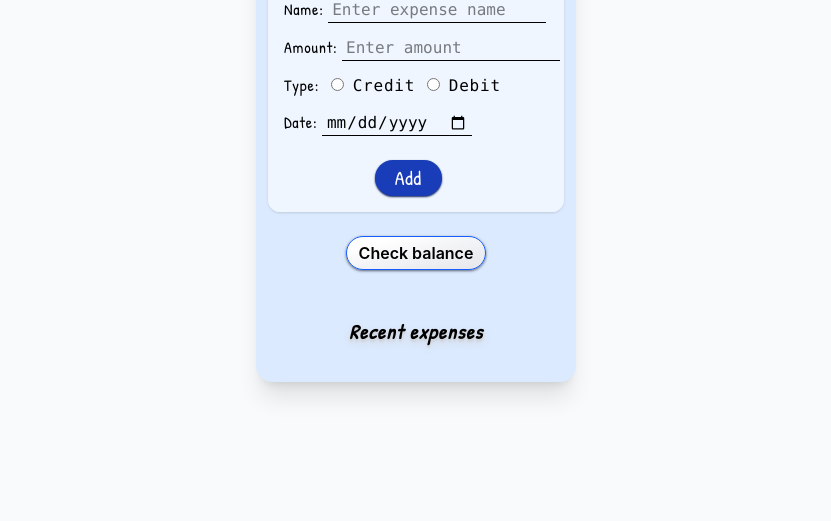
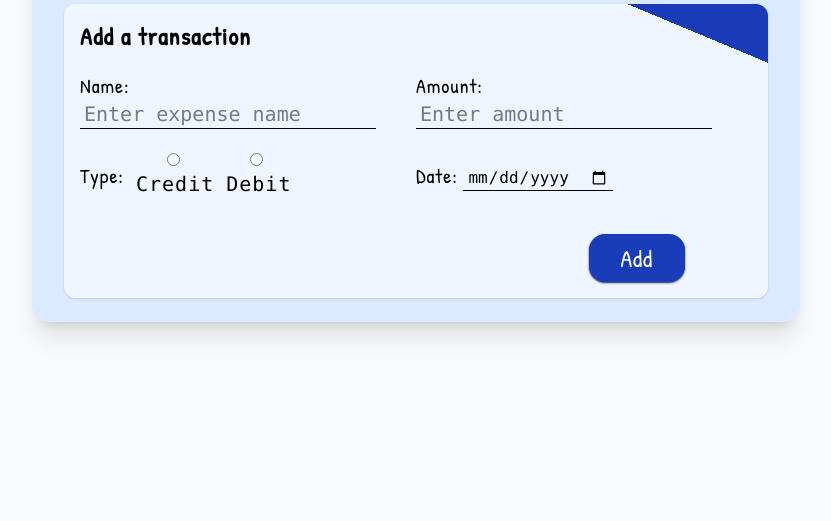
Before and after one commit to yinyin27/MERN-mastery, a website built with Vite: page 01-javascript/expense-tracker/index.html in a window 1280 px wide. Shown: the part 279-800 px from the top of the page, without its empty margins (224-1055 px from the left). Built offline with nearby package versions, Linux system fonts and the light colour scheme; a web font is replaced by a local one.

Commit message:
feat: add validation, improve UX and extend UI responsiveness to large screens.

```diff
--- a/01-javascript/expense-tracker/index.html
+++ b/01-javascript/expense-tracker/index.html
@@ -19,66 +19,102 @@
     <title>Expense Tracker</title>
   </head>
   <body
-    class="min-h-screen bg-gray-50 flex flex-col justify-center items-center"
+    class="min-h-screen bg-gray-50 flex flex-col justify-center items-center py-6"
   >
     <div
-      class="hero px-2 rounded-2xl py-6 bg-blue-100 w-full max-w-xs flex flex-col justify-center items-center shadow-xl gap-5"
+      class="hero px-2 rounded-2xl py-6 bg-blue-100 w-full max-w-xs flex flex-col justify-center items-center shadow-xl gap-5 md:max-w-sm lg:max-w-md xl:max-w-3xl xl:px-4"
     >
-      <h1 class="text-3xl main-font text-blue-900">Expense Tracker</h1>
-      <div class="form">
+      <h1 class="text-4xl main-font text-blue-900">Expense Tracker</h1>
+      <div class="px-4 w-full flex justify-center items-center">
         <form
           id="add-txn-form"
-          class="rounded-xl shadow-sm pl-4 py-4 pr-1 flex flex-col flex-1 gap-y-3 bg-linear-to-tr from-90% from-blue-50 via-blue-100 to to-blue-800 to-5% justify-center items-baseline"
+          class="w-full rounded-xl shadow-sm px-4 py-4 flex flex-col flex-1 justify-center items-center gap-y-3 bg-linear-to-tr from-90% from-blue-50 via-blue-100 to to-blue-800 to-5%"
         >
-          <div>
-            <h2 class="font-PatrickHand text-xl font-semibold tracking-wider">
+          <div class="w-full">
+            <h2 class="font-PatrickHand text-2xl font-semibold tracking-wider">
               Add a transaction
             </h2>
           </div>
-          <div class="name">
-            <label for="txn-name" class="form-font text-md tracking-wider">
+          <div
+            id="add-txn-drop-down"
+            class="w-full flex flex-col flex-1 justify-center items-baseline gap-y-3 xl:grid-cols-2 xl:grid xl:gap-y-6 xl:pt-2 xl:max-w-2xl"
+          >
+            <div class="name xl:flex xl:flex-col xl:gap-x-1">
+              <label
+                for="txn-name"
+                class="form-font text-md tracking-wider md:text-lg lg:text-xl"
+              >
                 Name:
               </label>
               <input
                 type="text"
                 name="name"
                 id="txn-name"
+                required
                 placeholder="Enter expense name"
-              class="font-mono text-md px-1 space-x-1 focus:outline-0 border-b"
+                class="font-mono text-md px-1 space-x-1 focus:outline-0 border-b xl:w-[88%] md:text-lg lg:text-xl"
               />
             </div>
-          <div class="Amount">
-            <label for="txn-amt" class="form-font text-md tracking-wider"
+            <div class="Amount xl:flex xl:flex-col xl:gap-x-1">
+              <label
+                for="txn-amt"
+                class="form-font text-md tracking-wider md:text-lg lg:text-xl"
                 >Amount:</label
               >
               <input
                 type="number"
                 step="0.01"
                 name="name"
+                required
                 id="txn-amt"
                 placeholder="Enter amount"
-              class="font-mono text-md px-1 space-x-1 focus:outline-0 border-b"
+                class="font-mono text-md px-1 space-x-1 focus:outline-0 border-b xl:w-[88%] md:text-lg lg:text-xl"
               />
             </div>
-          <div class="tr-type flex w-full gap-3 justify-baseline items-center">
-            <p class="form-font text-md tracking-wider hover:cursor-default">
+            <div
+              class="tr-type flex w-full gap-3 justify-baseline items-center xl:w-[88%]"
+            >
+              <p
+                class="form-font text-md tracking-wider hover:cursor-default md:text-lg lg:text-xl"
+              >
                 Type:
               </p>
-            <div class="space-x-1">
-              <input type="radio" name="expenseType" id="credit" />
-              <label for="credit" class="font-mono text-md tracking-wider"
+              <div
+                class="space-x-1 xl:flex xl:flex-col xl:justify-center xl:items-center xl:gap-y-1"
+              >
+                <input
+                  type="radio"
+                  value="credit"
+                  required
+                  name="expenseType"
+                  id="credit"
+                />
+                <label
+                  for="credit"
+                  class="font-mono text-md tracking-wider md:text-lg lg:text-xl"
                   >Credit
                 </label>
               </div>
-            <div class="space-x-1">
-              <input type="radio" name="expenseType" id="debit" />
-              <label for="debit" class="font-mono text-md tracking-wider"
+              <div
+                class="space-x-1 xl:flex xl:flex-col xl:justify-center xl:items-center xl:gap-y-1"
+              >
+                <input
+                  type="radio"
+                  value="debit"
+                  name="expenseType"
+                  id="debit"
+                />
+                <label
+                  for="debit"
+                  class="font-mono text-md tracking-wider md:text-lg lg:text-xl"
                   >Debit
                 </label>
               </div>
             </div>
             <div>
-            <label for="timestamp" class="form-font text-md tracking-wider"
+              <label
+                for="timestamp"
+                class="form-font text-md tracking-wider md:text-lg lg:text-xl"
                 >Date:
               </label>
               <input
@@ -89,36 +125,27 @@
                 class="font-mono text-md px-1 space-x-1 focus:outline-0 border-b"
               />
             </div>
-          <div class="pt-3 flex w-[90%] justify-center items-center">
+            <div
+              class="pt-3 flex w-[90%] justify-end items-center xl:col-span-2"
+            >
               <input
                 type="submit"
                 name="Submit"
                 id="add-txn-btn"
                 value="Add"
-              class="rounded-full shadow-xs shadow-blue-950 text-xl text-center px-5 py-1 text-white bg-blue-800 font-PatrickHand tracking-wide active:bg-blue-300 active:text-blue-950 active:font-bold active:animate-ping hover:bg-blue-950 hover:scale-105 transition-all"
+                class="rounded-2xl shadow-xs shadow-blue-950 text-xl text-center px-8 py-2 text-white bg-blue-800 font-PatrickHand tracking-wide active:bg-blue-300 active:text-blue-950 active:font-bold active:animate-ping hover:bg-blue-950 hover:scale-105 transition-all md:text-2xl"
               />
+            </div>
           </div>
         </form>
       </div>
+
       <div
-        id="showBalance"
-        class="p-3 pt-1 flex gap-4 justify-between items-center"
+        id="txn-list-container"
+        class="w-[96%] flex flex-col justify-center items-center gap-2"
       >
-        <!-- <p
-          class="font-mono text-xl text-blue-950 text-shadow-xs text-shadow-blue-950"
-        >
-          10,000
-        </p> -->
-        <button
-          id="balBtn"
-          class="text-md text-center font-bold lg:font-semibold shadow-sm shadow-gray-500 border border-blue-600 bg-linear-to-br from-20% from-white via-50% via-gray-100 to-gray-200 to-100% text-black rounded-full px-3 py-1 lg:hover:-translate-y-px lg:hover:border-blue-100 active:animate-click active:border-blue-100 transition-all"
-        >
-          Check balance
-        </button>
-      </div>
-      <div class="w-[96%] flex flex-col justify-center items-center gap-2">
         <h4
-          class="font-PatrickHand text-bl ue-700 italic font-bold tracking-wider pt-4 pb-1 text-shadow-lg text-shadow-gray-300 text-xl"
+          class="font-PatrickHand text-bl ue-700 font-bold tracking-wider pt-4 pb-1 text-shadow-lg text-shadow-gray-300 text-xl md:text-2xl"
         >
           Recent expenses
         </h4>
--- a/01-javascript/expense-tracker/src/main.js
+++ b/01-javascript/expense-tracker/src/main.js
@@ -16,34 +16,57 @@ function saveTxns() {
 
 // render function
 function renderTxns() {
-  const txnList = document.querySelector("#txn-list");
-  txnList.innerHTML = "";
+  const listContainer = document.getElementById("txn-list-container");
+
+  if (transactions.length === 0) listContainer.classList.add("vanish");
+  else listContainer.classList.remove("vanish");
+
+  transactionList.innerHTML = "";
   const expenseList = transactions;
-  expenseList.forEach((txn) => {
+  expenseList.forEach((txn, index) => {
     const li = document.createElement("li");
     li.innerHTML = `
       <div
-        class="w-full text-md font-bold lg:font-semibold font-mono tracking-wider py-2 border border-gray-100 rounded-2xl px-5 flex flex-1 justify-between items-center bg-linear-to-br from-20% from-white via-50% via-gray-100 to-gray-200 to-100% hover:cursor-default hover:-translate-y-0.5 hover:shadow-sm active:animate-click transition-transform"
+        class="w-full relative text-md font-bold lg:font-semibold font-mono tracking-wider py-4 pb-6 border border-gray-100 rounded-2xl px-5 flex flex-1 justify-between items-center bg-linear-to-br from-20% from-white via-50% via-gray-100 to-gray-200 to-100% hover:cursor-default hover:-translate-y-0.5 hover:shadow-sm transition-transform"
     >
-        <p class="txn-title">${txn.expense}</p>
-        <p class="amt">₹${txn.amount}</p>
+        <p class="txn-title text-sm xl:text-lg truncate w-30 xl:w-48">${txn.expense}</p>
+        <div class="flex justify-center items-center gap-2.5">
+        <p  class="amt tracking-wide ${txn.type === "credit" ? "text-green-600" : "text-red-600"} xl:text-lg">₹${txn.amount.toLocaleString("en-IN")}/-</p>
+        <button class="delete-txn-btn active:text-shadow-sm text-shadow-red-600 lg:hover:translate-y-0.5 lg:hover:animate-pulse active:animate-click transition-all" data-index="${index}"><svg xmlns="http://www.w3.org/2000/svg" x="0px" y="0px" width="20" height="20" viewBox="0,0,255.9978,255.9978">
+<g fill="#14007d" fill-rule="nonzero" stroke="none" stroke-width="1" stroke-linecap="butt" stroke-linejoin="miter" stroke-miterlimit="10" stroke-dasharray="" stroke-dashoffset="0" font-family="none" font-weight="none" font-size="none" text-anchor="none" style="mix-blend-mode: normal"><g transform="scale(8.53333,8.53333)"><path d="M14.98438,2.48633c-0.55152,0.00862 -0.99193,0.46214 -0.98437,1.01367v0.5h-5.5c-0.26757,-0.00363 -0.52543,0.10012 -0.71593,0.28805c-0.1905,0.18793 -0.29774,0.44436 -0.29774,0.71195h-1.48633c-0.36064,-0.0051 -0.69608,0.18438 -0.87789,0.49587c-0.18181,0.3115 -0.18181,0.69676 0,1.00825c0.18181,0.3115 0.51725,0.50097 0.87789,0.49587h18c0.36064,0.0051 0.69608,-0.18438 0.87789,-0.49587c0.18181,-0.3115 0.18181,-0.69676 0,-1.00825c-0.18181,-0.3115 -0.51725,-0.50097 -0.87789,-0.49587h-1.48633c0,-0.26759 -0.10724,-0.52403 -0.29774,-0.71195c-0.1905,-0.18793 -0.44836,-0.29168 -0.71593,-0.28805h-5.5v-0.5c0.0037,-0.2703 -0.10218,-0.53059 -0.29351,-0.72155c-0.19133,-0.19097 -0.45182,-0.29634 -0.72212,-0.29212zM6,9l1.79297,15.23438c0.118,1.007 0.97037,1.76563 1.98438,1.76563h10.44531c1.014,0 1.86538,-0.75862 1.98438,-1.76562l1.79297,-15.23437z"></path></g></g>
+</svg></button>
+        </div>
+        <div class="absolute bottom-0.5 right-0.5 pr-2.5 pb-0.5 pt-2"><p class="text-xs font-light
+        tracking-widest font-mono text-gray-700">${txn.date}</p></div>
     </div>
     `;
     transactionList.appendChild(li);
   });
 }
 
+function getToday() {
+  const d = new Date();
+  return (
+    d.getFullYear() +
+    "-" +
+    String(d.getMonth() + 1).padStart(2, "0") +
+    "-" +
+    String(d.getDate()).padStart(2, "0")
+  );
+}
+
+// function to add transactions
 function addTxn() {
   txnName.value = txnName.value.trim();
   const txnType = document.querySelector('input[name="expenseType"]:checked');
-
   if (txnName.value) {
     transactions.push({
       expense: txnName.value,
-      amount: txnAmount.value,
+      amount: parseFloat(txnAmount.value),
       type: txnType.value,
-      timestamp: timestamp.value,
+      date: timestamp.value || getToday(),
     });
+    saveTxns();
     renderTxns();
     addtxnForm.reset();
   }
@@ -54,5 +77,17 @@ addtxnForm.addEventListener("submit", (event) => {
   addTxn();
 });
 
+// function to delete transactions
+
+transactionList.addEventListener("click", (e) => {
+  const btn = e.target.closest(".delete-txn-btn");
+  if (btn) {
+    const index = btn.dataset.index;
+    transactions.splice(index, 1);
+    saveTxns();
+    renderTxns();
+  }
+});
+
 // initial render
 renderTxns();
--- a/01-javascript/expense-tracker/src/style.css
+++ b/01-javascript/expense-tracker/src/style.css
@@ -37,3 +37,7 @@
   font-weight: 600;
   font-style: normal;
 }
+
+.vanish {
+  display: none;
+}
```
Lines whose indentation alone changed are shown as unchanged.
